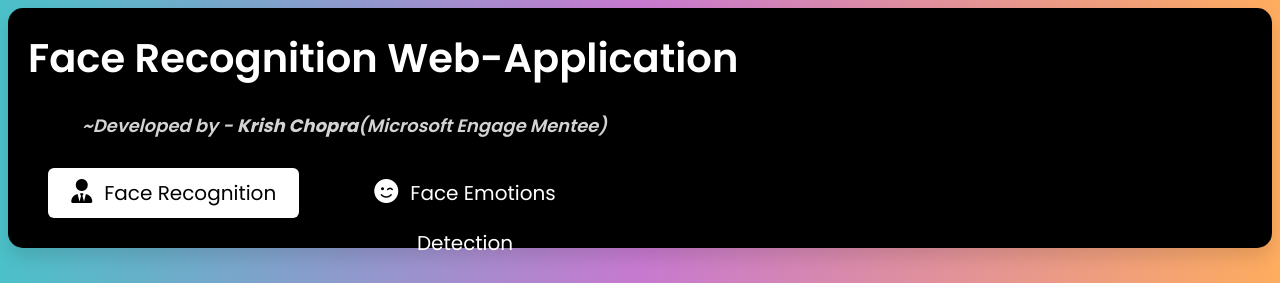
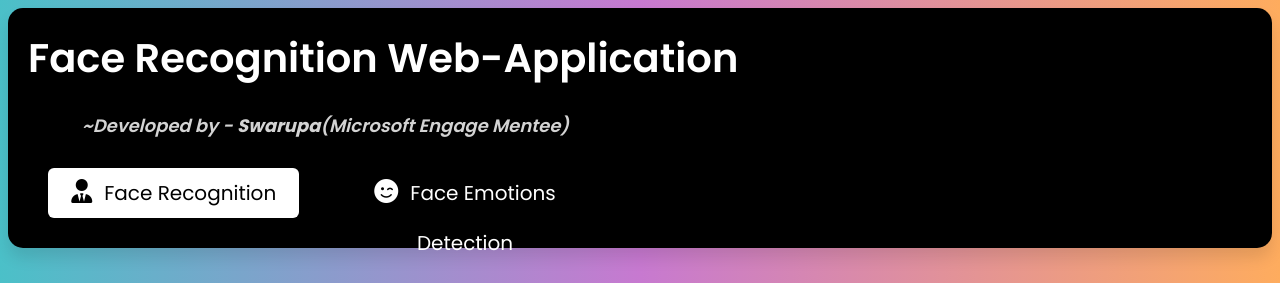
Before and after one commit to VSLSWARUPA/Facial_Recognition, a Flask app: page / in a window 1280 px wide. Shown: the top 283 px of the page. Run offline with Flask 3, Linux system fonts and the light colour scheme; parts of the project's set-up code (start-up, migrations or seed data) failed here and were passed over; some libraries are stand-ins or nearby versions.

Commit message:
Update index.html

```diff
--- a/Face_Recognition/templates/index.html
+++ b/Face_Recognition/templates/index.html
@@ -158,12 +158,12 @@
 
   <body>
     <div class="wrapper">
-      <header style="font-size: 40px; color: white; ">Face Recognition Web-Application <small style="font-size: 18px; color: lightgray;"><br><i>&emsp;&emsp;&emsp;~Developed by - <b>Krish Chopra</b>(Microsoft Engage Mentee)</i></small></header>
+      <header style="font-size: 40px; color: white; ">Face Recognition Web-Application <small style="font-size: 18px; color: lightgray;"><br><i>&emsp;&emsp;&emsp;~Developed by - <b>Swarupa</b>(Microsoft Engage Mentee)</i></small></header>
       <input type="radio" name="slider" checked id="recognition">
       <input type="radio" name="slider" id="detection">
       <nav>
         <label for="recognition" class="recognition"><i class="fas fa-user-tie"></i>Face Recognition</label>
-        <label for="detection" class="detection" onclick="location.href='https://krishchopra22.github.io/face-emotions-detector/'"><i class="fas fa-face-smile-wink"></i>Face Emotions Detection</label>
+        <label for="detection" class="detection" onclick="location.href='https://swarupa.github.io/face-emotions-detector/'"><i class="fas fa-face-smile-wink"></i>Face Emotions Detection</label>
         <div class="slider"></div>
       </nav>
     </div>
```
